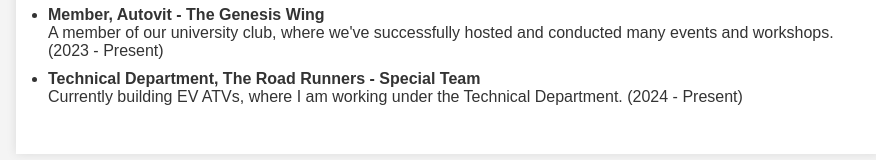
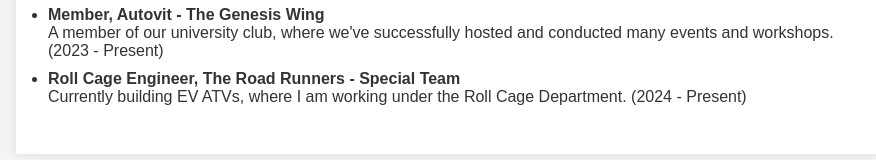
Before and after one commit to Ittsmesiva/Ittsmesiva.github.io, a plain HTML site: page Portfolio/index.html in a window 1280 px wide. Shown: the part 1432-1592 px from the top of the page, without its empty margins (192-1068 px from the left). Drawn offline with Linux system fonts and the light colour scheme.

Commit message:
Update index.html

```diff
--- a/Portfolio/index.html
+++ b/Portfolio/index.html
@@ -71,8 +71,8 @@
                 A member of our university club, where we've successfully hosted and conducted many events and workshops. (2023 - Present)
             </li>
             <li>
-                <strong>Technical Department, The Road Runners - Special Team</strong><br>
-                Currently building EV ATVs, where I am working under the Technical Department. (2024 - Present)
+                <strong>Roll Cage Engineer, The Road Runners - Special Team</strong><br>
+                Currently building EV ATVs, where I am working under the Roll Cage Department. (2024 - Present)
             </li>
         </ul>
     </section>
```
